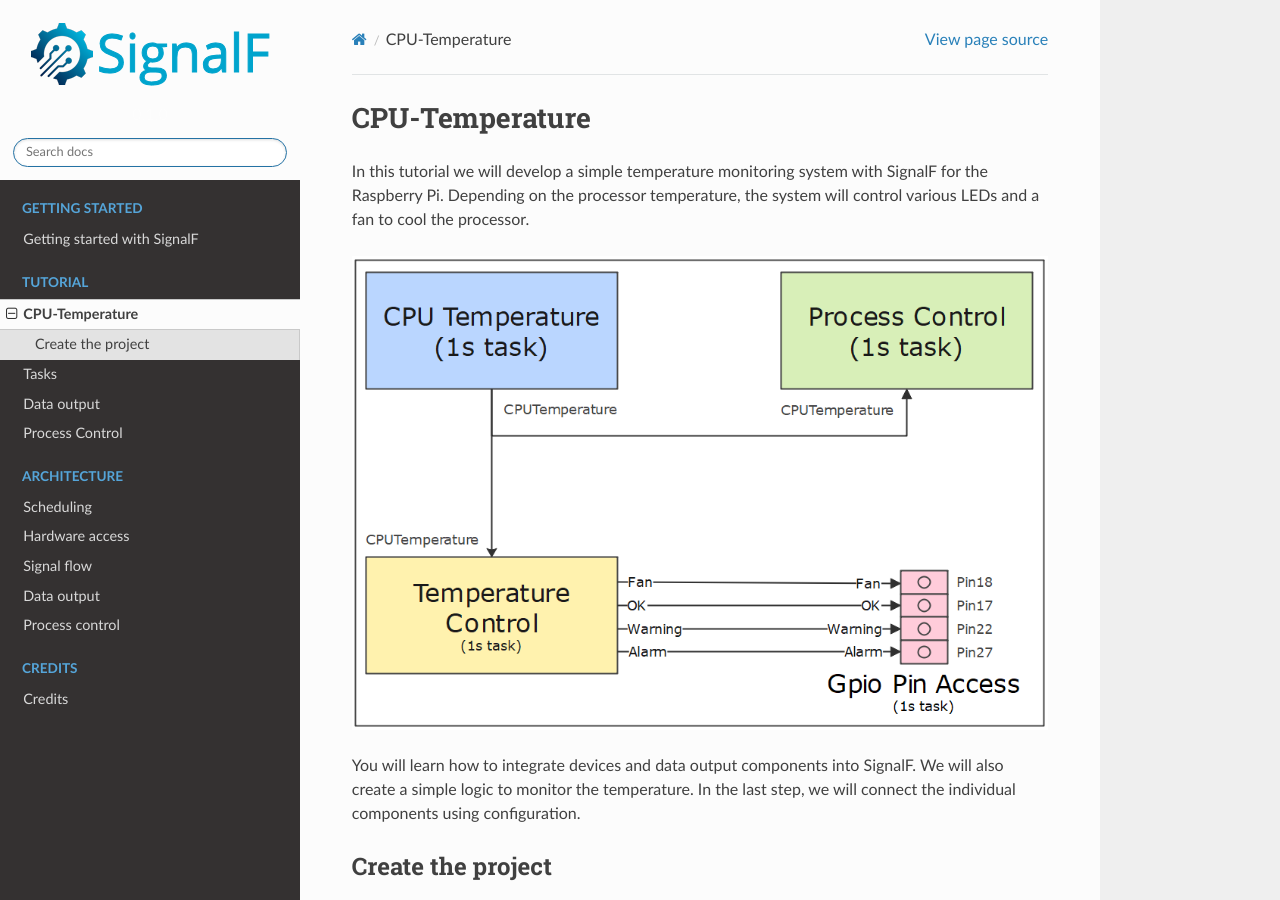
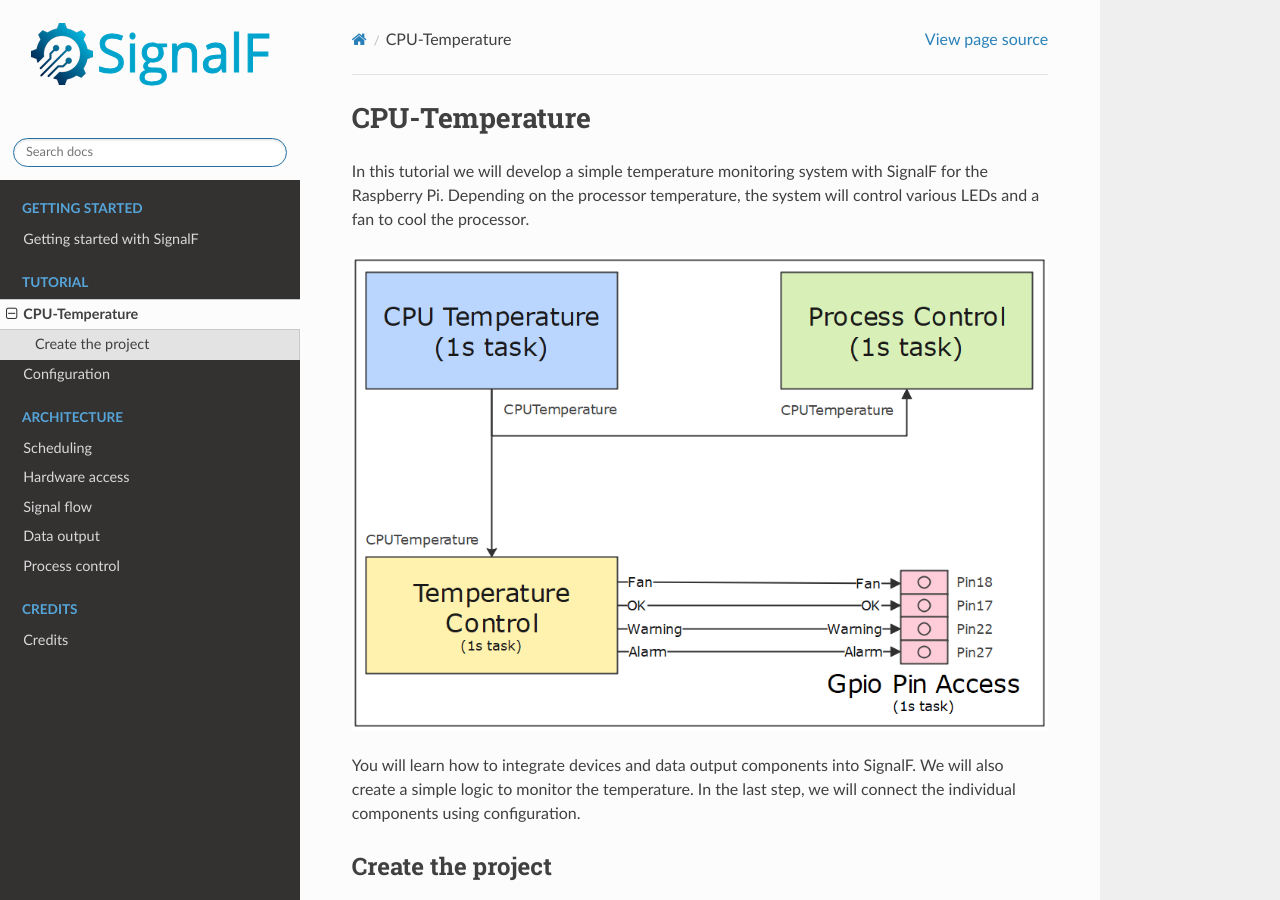
Before and after one commit to SignalF/SignalF.Documentation, a Sphinx documentation site: the page built from docs/source/tutorial/create-project.md, in a window 1280 px wide and 900 px high. Built offline with Sphinx 7.4.7 and the Read the Docs theme 2.0.0, drawn with Linux system fonts in a browser that asks for light colours.

Commit message:
Restructuring

````diff
--- /dev/null
+++ b/docs/source/tutorial/configuration.md
@@ -0,0 +1 @@
+## Configuration
--- a/docs/source/tutorial/create-app/create-app.rst
+++ /dev/null
@@ -1,2 +0,0 @@
-Tasks
-=====
--- a/docs/source/tutorial/part_01/part_01.md
+++ b/docs/source/tutorial/create-project.md
@@ -2,7 +2,7 @@
 
 In this tutorial we will develop a simple temperature monitoring system with SignalF for the Raspberry Pi. Depending on the processor temperature, the system will control various LEDs and a fan to cool the processor.
 
-![Raspberry Temperature Control](RaspberryTemperatureControl.png)
+![Raspberry Temperature Control](assets/images/RaspberryTemperatureControl.png)
 
 
 You will learn how to integrate devices and data output components into SignalF. We will also create a simple logic to monitor the temperature. In the last step, we will connect the individual components using configuration.
@@ -18,7 +18,7 @@ Further information on how to create a SignalF application can be found in the c
 
 Open the file `Program.cs` after you have created the project. Then enter the following code.
 
-```{literalinclude} Program.cs
+```{literalinclude} assets/code/Program.cs
 ---
 language: csharp
 lines: 1,8-16,19-20,29-
--- a/docs/source/tutorial/part3.rst
+++ /dev/null
@@ -1,2 +0,0 @@
-Data output
-===========
--- a/docs/source/tutorial/part4.rst
+++ /dev/null
@@ -1,2 +0,0 @@
-Process Control
-===============
````
Also changed, not shown: docs/source/index.md (+2 -4 lines), docs/source/tutorial/assets/images/RaspberryTemperatureControl.png (renamed from docs/source/tutorial/part_01/RaspberryTemperatureControl.png), 2 other files.
